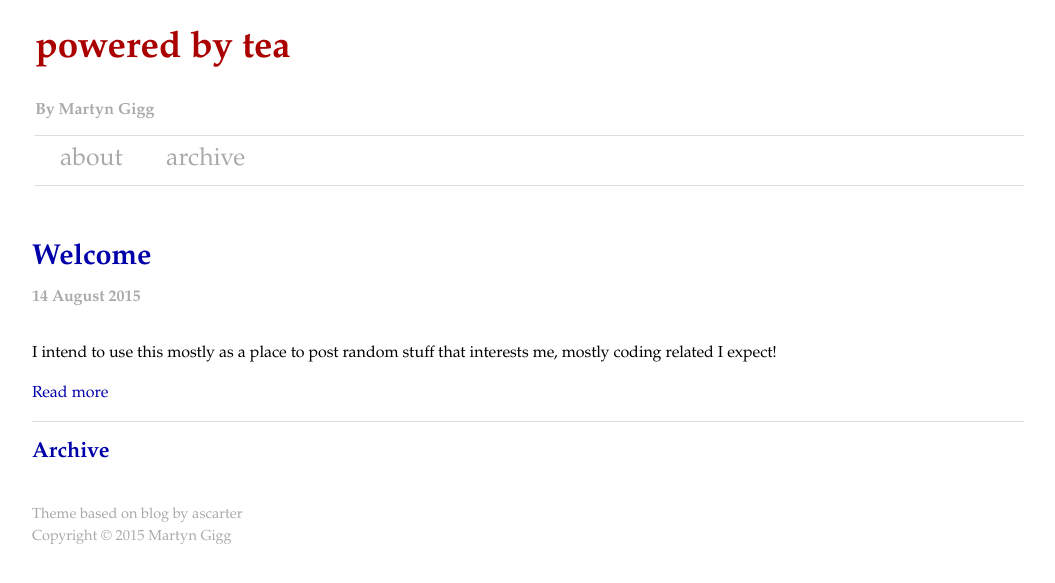
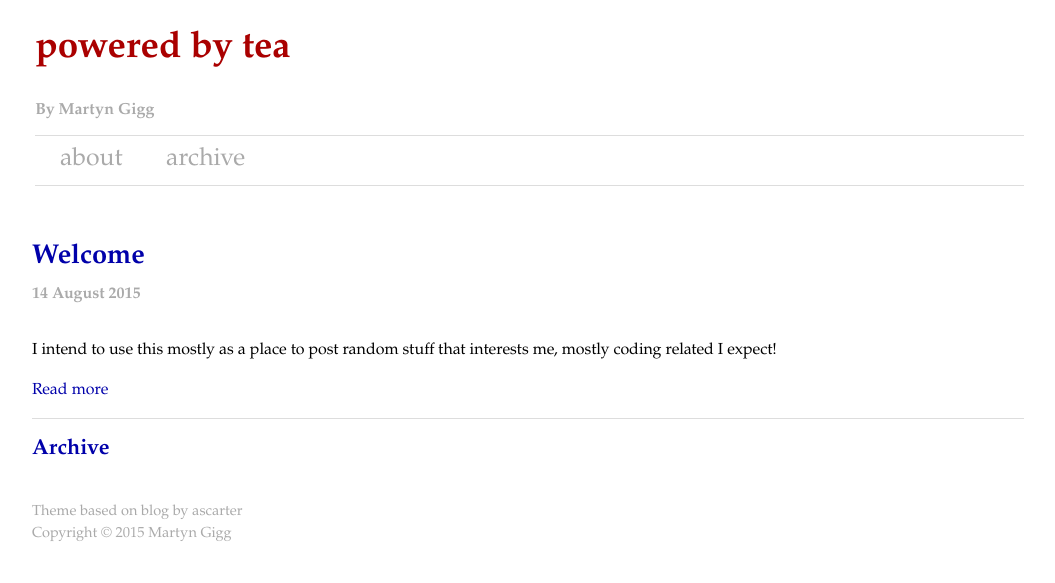
Before and after one commit to martyngigg/martyngigg.github.io, a Jekyll site: the page built from index.html, in a window 1280 px wide. Shown: the top 583 px of the page, without its empty margins (112-1167 px from the left). Built offline with Jekyll 4.4.1, drawn with Linux system fonts in a browser that asks for light colours; Markdown is read by kramdown in place of the engine named in the settings.

Commit message:
Reduce h1 size

```diff
--- a/css/site.css
+++ b/css/site.css
@@ -28,7 +28,7 @@ body {
  Site defaults
  --------------------------------------------------------------*/
 h1 {
-	font-size: 1.8em;
+	font-size: 1.7em;
 }
 
 h2 {
```
